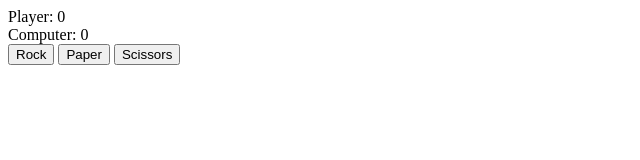
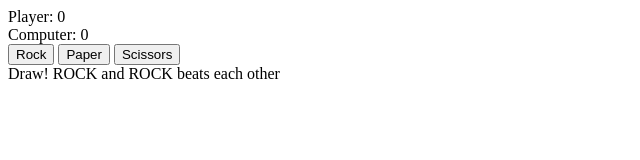
Before and after one commit to Gelooor/odin-rock-paper-scissors, a plain HTML site: page index.html in a window 1280 px wide. Both pictures are taken after a click on the button "Rock". Shown: the whole page, without its empty margins (0-640 px from the left). Drawn offline with Linux system fonts and the light colour scheme.

Commit message:
add missing references

```diff
--- a/index.html
+++ b/index.html
@@ -27,6 +27,13 @@
         const winMessage = `Player won! ${playerSelection.toUpperCase()} beats ${computerSelection.toUpperCase()}`;
         const loseMessage = `Computer won! ${computerSelection.toUpperCase()} beats ${playerSelection.toUpperCase()}`;
 
+        const result = document.querySelector(".result");
+
+        const playerScore =
+          document.querySelector(".player-score").firstElementChild;
+        const computerScore =
+          document.querySelector(".computer-score").firstElementChild;
+
         switch (true) {
           case playerSelection === computerSelection:
             result.textContent = `Draw! ${playerSelection.toUpperCase()} and ${computerSelection.toUpperCase()} beats each other`;
@@ -48,7 +55,6 @@
 
       function getComputerChoice() {
         const choices = ["rock", "paper", "scissors"];
-
         return choices[Math.floor(Math.random() * 3)];
       }
 
```
